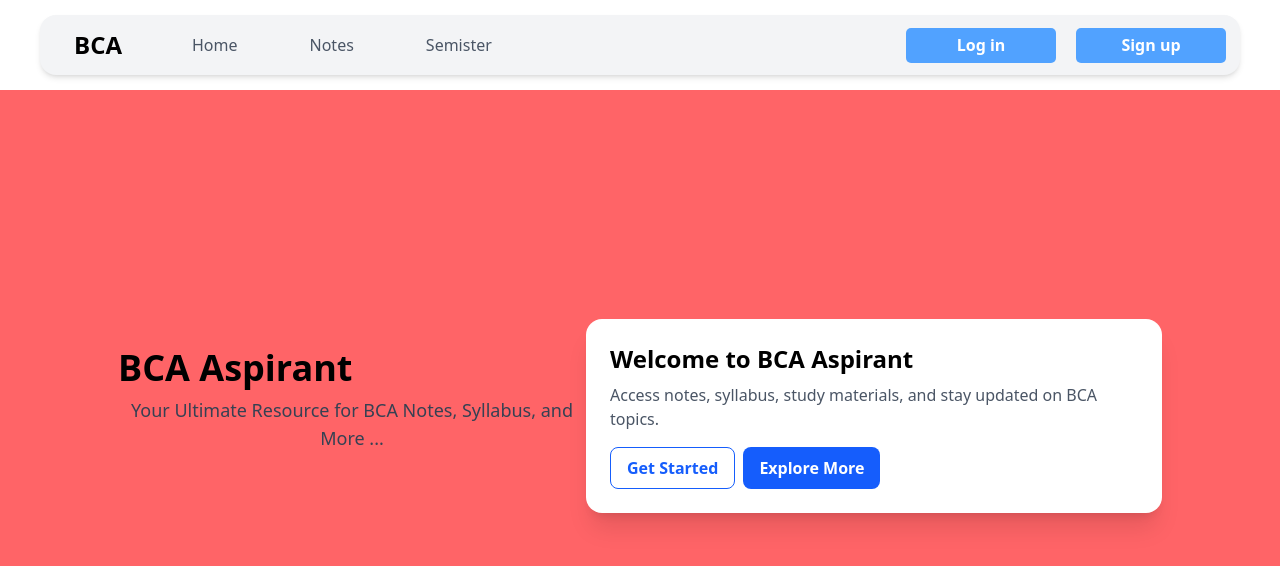
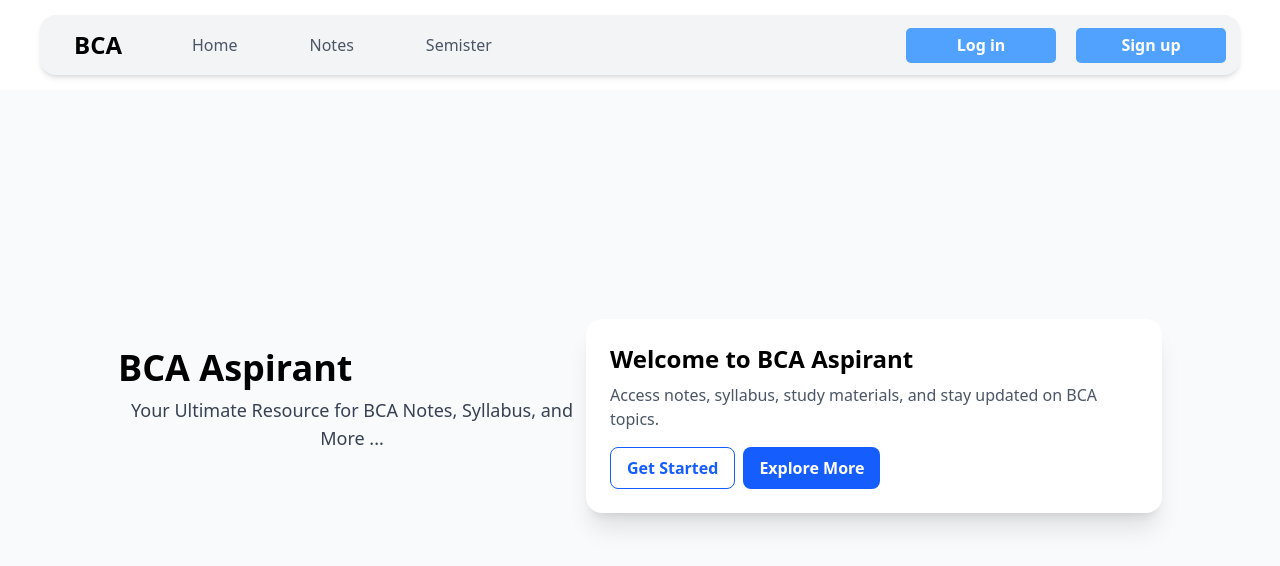
Before and after one commit to SharwanKunwar/BCA-Aspirant-Hub-0.1, a React (Vite) app in the folder BCA-Aspirant-Hub/: page / in a window 1280 px wide. Shown: the top 566 px of the page. Built offline with nearby package versions, Linux system fonts and the light colour scheme.

Commit message:
added routing issue fixed by using  router handler for versal

```diff
--- a/BCA-Aspirant-Hub/src/Components/Intro.jsx
+++ b/BCA-Aspirant-Hub/src/Components/Intro.jsx
@@ -68,7 +68,7 @@ const Intro = () => {
   }, []);
 
   return (
-    <div id='intro-outer' className="min-h-screen bg-red-400 p-4 flex flex-col sm:flex-row sm:gap-0 sm:justify-center justify-center items-center">
+    <div id='intro-outer' className="min-h-screen bg-gray-50 p-4 flex flex-col sm:flex-row sm:gap-0 sm:justify-center justify-center items-center">
       <header className="text-center py-8 sm:w-6/16">
         <h1 className="text-4xl font-bold text-blue-60 sm:flex">BCA Aspirant</h1>
         {/* Add the reference to the <p> tag */}
```
Also changed, not shown: BCA-Aspirant-Hub/vercel.json (added).
